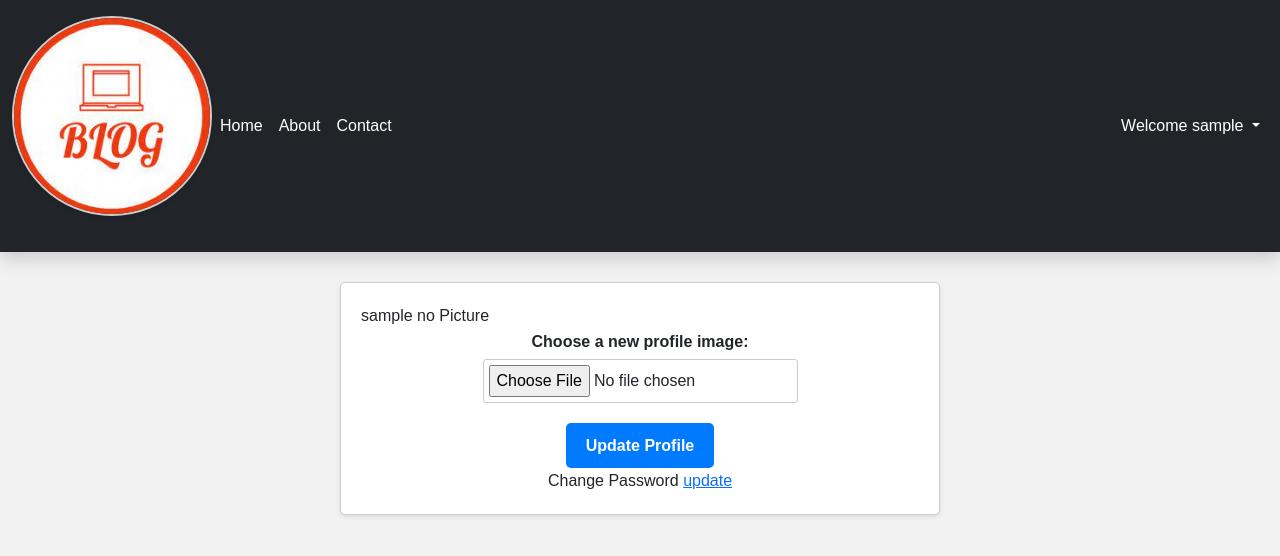
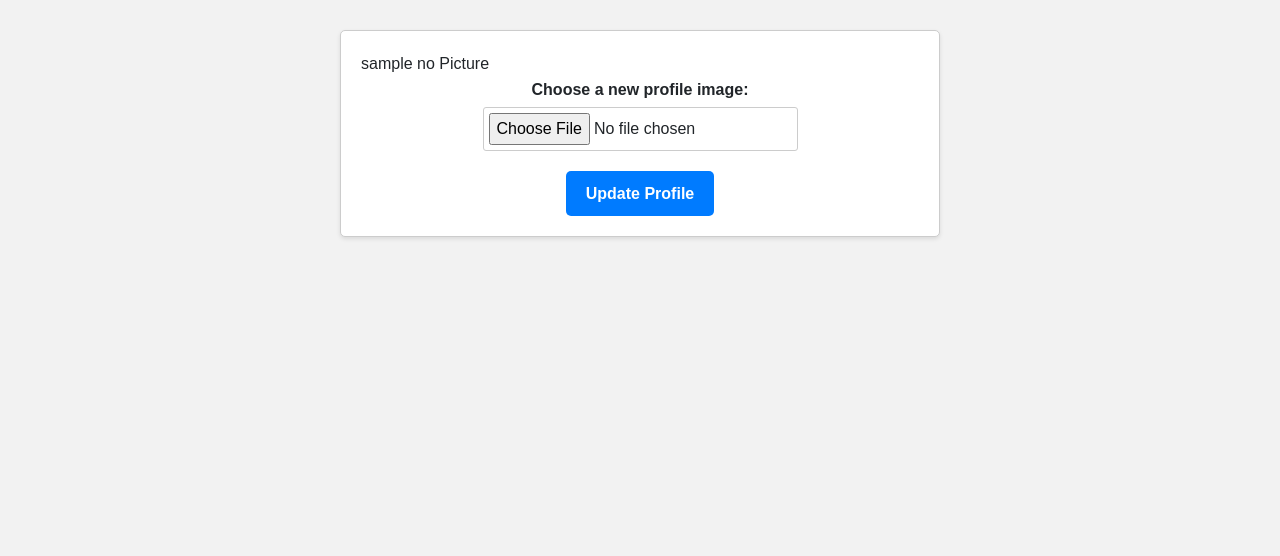
Before and after one commit to ramzanchohan/blogpost, a Django app: page /user/profile/ in a window 1280 px wide. Shown: the top 556 px of the page. Run offline with Django 4.2, Linux system fonts and the light colour scheme; the visitor is signed in with stand-in values (Sample User, id 1).

Commit message:
added some changes

```diff
--- a/blogpost/models.py
+++ b/blogpost/models.py
@@ -3,8 +3,8 @@ from datetime import date
 
 
 class BlogPost(models.Model):
-    title = models.CharField(max_length=200, default="title")
-    author = models.CharField(max_length=50, default="author")
+    title = models.CharField(max_length=200)
+    author = models.CharField(max_length=50)
     content = models.TextField(default="content")
     pub_date = models.DateField(default=date.today())
     image = models.ImageField(upload_to='images/', blank=True)
@@ -20,7 +20,7 @@ class contact(models.Model):
     email = models.CharField(max_length=100)
     phone = models.CharField(max_length=13)
     message = models.TextField()
-    timestamp = models.DateTimeField(auto_now_add=True, blank=True)
+    created_at = models.DateTimeField(auto_now_add=True, blank=True)
 
     def __str__(self):
         return 'Message from' ' ' + self.name
--- a/blogpost/templates/blog/index.html
+++ b/blogpost/templates/blog/index.html
@@ -1,3 +1,4 @@
+{% load humanize %}
 <!DOCTYPE html>
 <html lang="en">
 <head>
@@ -44,7 +45,7 @@
             Welcome {{ request.user }}
           </a>
           <div class="dropdown-menu" aria-labelledby="navbarNavDropdown">
-              <a class="dropdown-item" href="{% url 'login' %}">Logout</a>
+              <a class="dropdown-item" href="{% url 'logout' %}">Logout</a>
               <a class="dropdown-item" href="{% url 'profile' %}">Profile</a>
               <a class="dropdown-item" href="{% url 'change_password' %}">Change Password</a>
               <div class="dropdown-divider"></div>
--- a/blogpostwebsite/settings.py
+++ b/blogpostwebsite/settings.py
@@ -39,6 +39,7 @@ INSTALLED_APPS = [
     'django.contrib.staticfiles',
     'user_authentication',
     'blogpost',
+    'django.contrib.humanize'
 ]
 
 MIDDLEWARE = [
@@ -49,7 +50,6 @@ MIDDLEWARE = [
     'django.contrib.auth.middleware.AuthenticationMiddleware',
     'django.contrib.messages.middleware.MessageMiddleware',
     'django.middleware.clickjacking.XFrameOptionsMiddleware',
-    # 'blogpost.middleware.RedirectLoggedInUserMiddleware',
 ]
 
 ROOT_URLCONF = 'blogpostwebsite.urls'
@@ -115,7 +115,7 @@ AUTH_PASSWORD_VALIDATORS = [
 
 LANGUAGE_CODE = 'en-us'
 
-TIME_ZONE = 'Asia/Karachi'
+TIME_ZONE = 'UTC'
 
 USE_I18N = True
 
--- a/user_authentication/templates/blog/user_profile.html
+++ b/user_authentication/templates/blog/user_profile.html
@@ -87,54 +87,6 @@
     </style>
 </head>
 <body>
-<nav class="navbar navbar-expand-lg bg-dark shadow py-3">
-  <div class="container-fluid">
-    {% load static %}
-    <img src="{% static '/images/logo.jpg' %}" alt="loading" width="30" height="24">
-
-{#    <div class="collapse navbar-collapse" id="navbarNavDropdown">#}
-    <ul class="navbar-nav collapse navbar-collapse">
-        <li class="nav-item">
-            <a class="nav-link active text-white" aria-current="page" href="/">Home</a>
-        </li>
-        <li class="nav-item">
-            <a class="nav-link active text-white" aria-current="page" href="{% url 'about_us' %}">About</a>
-        </li>
-        <li class="nav-item">
-            <a class="nav-link active text-white" aria-current="page" href="{% url 'contact_us' %}">Contact</a>
-        </li>
-    </ul>
-
-    <!-- Move "Login" and "Signup" links to the right side -->
-        {% if user.is_authenticated %}
-           <ul class="navbar-nav ml-auto mb-2 mb-lg-0">
-                <li class="nav-item dropdown">
-                    <a class="nav-link dropdown-toggle text-white" href="#" role="button" data-bs-toggle="dropdown" aria-expanded="false">
-            Welcome {{ request.user }}
-          </a>
-          <div class="dropdown-menu" aria-labelledby="navbarNavDropdown">
-              <a class="dropdown-item" href="{% url 'login' %}">Logout</a>
-              <a class="dropdown-item" href="{% url 'profile' %}">Profile</a>
-              <a class="dropdown-item" href="{% url 'change_password' %}">Change Password</a>
-              <div class="dropdown-divider"></div>
-           </div>
-           </li>
-           </ul>
-        {% else %}
-
-    <ul class="navbar-nav">
-        <li class="nav-item">
-            <a class="nav-link text-white" href="{% url 'login' %}">Login</a>
-        </li>
-        <li class="nav-item">
-            <a class="nav-link text-white" href="{% url 'signup' %}">Signup</a>
-        </li>
-    </ul>
-        {% endif %}
-  </div>
-</nav>
-
-
 <div class="container">
   {% csrf_token %}
 
@@ -154,9 +106,9 @@
     </div>
 
     <button type="submit">Update Profile</button>
-      <div>
-        <p>Change Password <span><a href="{%url 'change_password'%}">update</a></span></p>
-          </div>
+{#      <div>#}
+{#        <p>Change Password <span><a href="{%url 'change_password'%}">update</a></span></p>#}
+{#          </div>#}
   </form>
 </div>
 
```
Also changed, not shown: blogpost/templates/blog/detail.html (+17 -3 lines), blogpost/views.py (+5 -44 lines), blogpost/migrations/0014_rename_timestamp_contact_created_at_and_more.py (added).
